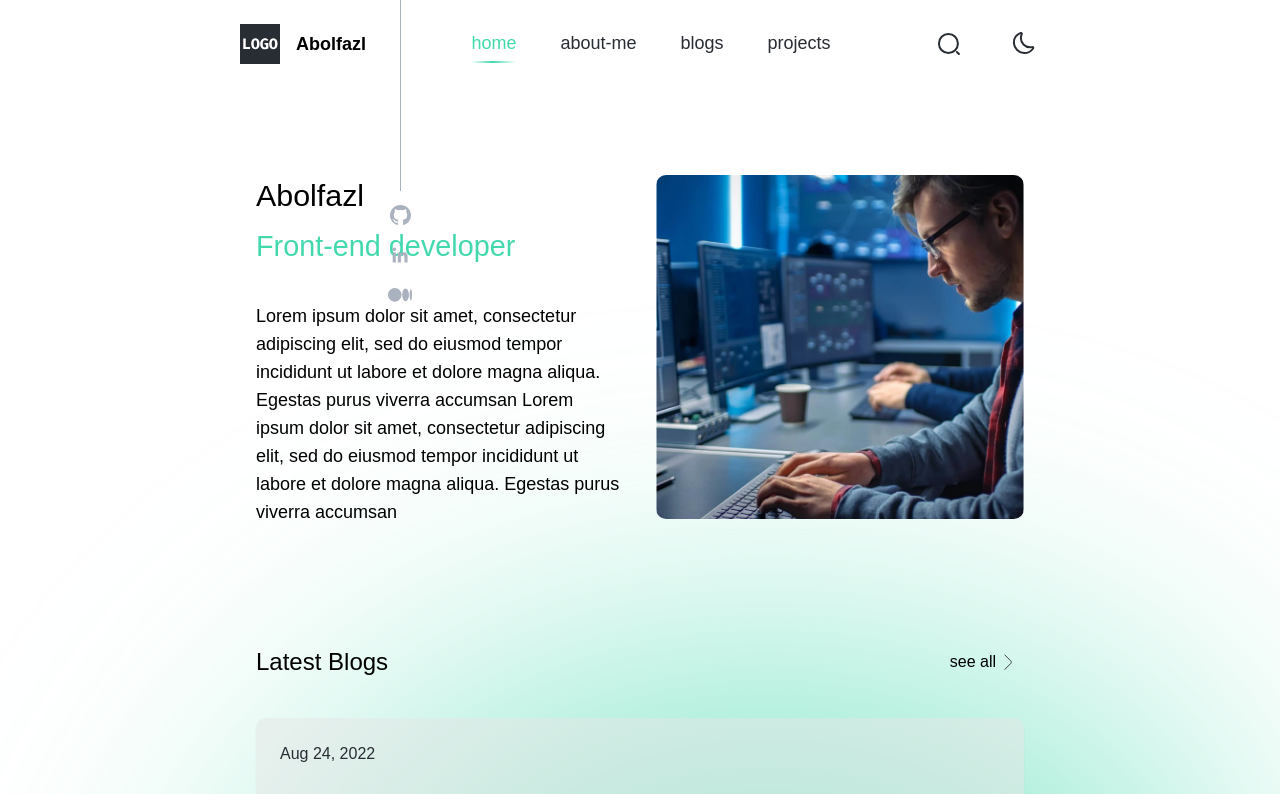
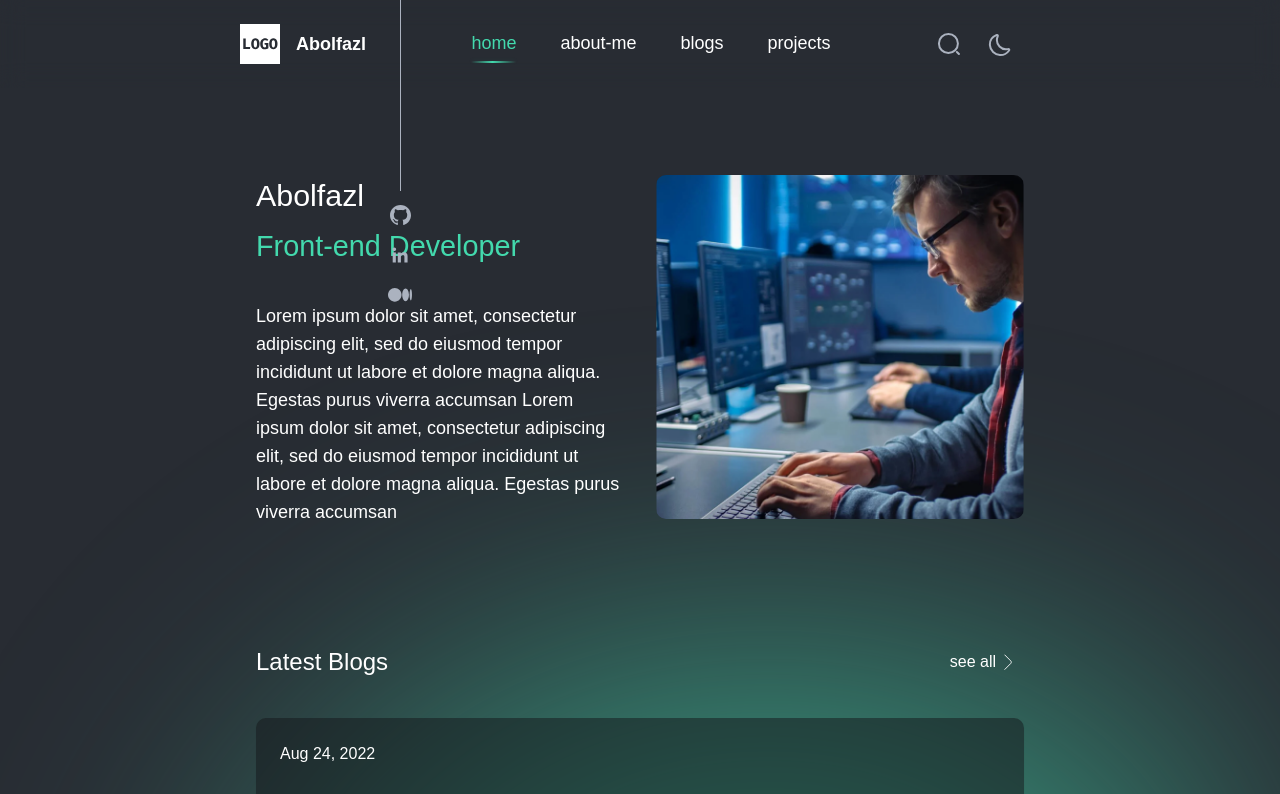
Before and after one commit to abolfazlteam/abolfazl, a Next.js app: page / in a window 1280 px wide. Shown: the top 794 px of the page. Built offline with nearby package versions, Linux system fonts and the light colour scheme; a web font is replaced by a local one.

Commit message:
add theme menu togglers

```diff
--- a/src/app/(home-page)/_components/HomePageHeroSection.tsx
+++ b/src/app/(home-page)/_components/HomePageHeroSection.tsx
@@ -17,7 +17,7 @@ const HomePageHeroSection = () => {
             Abolfazl
           </h1>
           <p className="text-lg leading-8 text-primary md:text-[1.5rem] lg:text-[1.8rem] lg:leading-[3rem]">
-            Front-end developer
+            Front-end Developer
           </p>
         </header>
 
--- a/src/app/(projects)/_components/ProjectCard.tsx
+++ b/src/app/(projects)/_components/ProjectCard.tsx
@@ -3,7 +3,7 @@ import Tag from "./Tag";
 
 const ProjectCard = () => {
   return (
-    <article className="group relative h-[250px] w-[250px] cursor-pointer overflow-hidden rounded-10">
+    <article className="group relative h-[240px] w-[240px] cursor-pointer overflow-hidden rounded-10">
       <Image
         src={"/images/sample-project-img.png"}
         fill
--- a/src/app/(projects)/_components/ProjectsList.tsx
+++ b/src/app/(projects)/_components/ProjectsList.tsx
@@ -2,7 +2,7 @@ import ProjectCard from "./ProjectCard";
 
 const ProjectsList = () => {
   return (
-    <div className="flex flex-wrap items-center gap-6">
+    <div className="flex flex-wrap items-center justify-center gap-6">
       <ProjectCard />
       <ProjectCard />
       <ProjectCard />
--- a/src/app/layout.tsx
+++ b/src/app/layout.tsx
@@ -21,7 +21,7 @@ export default function RootLayout({
   return (
     <html lang="en">
       <body className={`${alexandria.className} ellipse bg-bgColor`}>
-        <ThemeProvider attribute="class" enableSystem defaultTheme="light">
+        <ThemeProvider attribute="class" enableSystem defaultTheme="dark">
           <NextTopLoader
             color="#43D9AD"
             initialPosition={0.08}
--- /dev/null
+++ b/src/components/ThemeItemButton.tsx
@@ -0,0 +1,19 @@
+interface ILightThemeButtonProps {
+  children: string;
+  onClick: () => void;
+}
+
+const LightThemeButton: React.FC<ILightThemeButtonProps> = ({
+  children,
+  onClick,
+}) => {
+  return (
+    <button className="text-start" onClick={onClick}>
+      <li className="px-4 py-2 text-sm capitalize text-text-secondary transition-all duration-150 ease-in hover:bg-primary hover:text-white">
+        {children}
+      </li>
+    </button>
+  );
+};
+
+export default LightThemeButton;
--- a/src/components/ThemeProvider.tsx
+++ b/src/components/ThemeProvider.tsx
@@ -7,7 +7,11 @@ const ThemeProvider: React.FC<ThemeProviderProps> = ({
   children,
   ...props
 }) => {
-  return <NextThemeProvider {...props}>{children}</NextThemeProvider>;
+  return (
+    <NextThemeProvider themes={["light", "dark"]} {...props}>
+      {children}
+    </NextThemeProvider>
+  );
 };
 
 export default ThemeProvider;
--- a/src/components/ThemeSwitcher.tsx
+++ b/src/components/ThemeSwitcher.tsx
@@ -1,21 +1,24 @@
+/* eslint-disable @typescript-eslint/ban-ts-comment */
 "use client";
 
 import MoonIcon from "@/assets/icons/MoonIcon";
 import SunIcon from "@/assets/icons/SunIcon";
+import useClickOutside from "@/hooks/useClickOutside";
 import { useTheme } from "next-themes";
 import { useEffect, useState } from "react";
+import LightThemeButton from "./ThemeItemButton";
 
 interface IThemeSwitcherProps {}
 
 const ThemeSwitcher: React.FC<IThemeSwitcherProps> = () => {
   const [isMounted, setIsMounted] = useState(false);
-  const { setTheme, resolvedTheme } = useTheme();
+  const { setTheme, resolvedTheme, themes } = useTheme();
+  const [showMenu, setShowMenu] = useState(false);
+  const { ref } = useClickOutside(() => setShowMenu(false));
 
   useEffect(() => {
     setIsMounted(true);
   }, []);
-
-  const isLightThemeActive = resolvedTheme === "light";
 
   if (!isMounted) {
     return (
@@ -23,22 +26,47 @@ const ThemeSwitcher: React.FC<IThemeSwitcherProps> = () => {
     );
   }
 
+  const renderThemeIcon = () => {
+    if (resolvedTheme === "light") {
       return (
-    <div className="relative flex h-8 w-8 cursor-pointer items-center gap-2 overflow-hidden">
         <SunIcon
           viewBox="0 0 24 24"
-        className={`absolute top-1/2 h-6 w-6 -translate-y-1/2 transition-all duration-200 ease-in-out [&_path]:stroke-gray-1 ${
-          isLightThemeActive ? "-left-7" : "left-0"
-        }`}
-        onClick={() => setTheme("light")}
+          className={`absolute -left-7 top-1/2 h-7 w-7 -translate-y-1/2 transition-all duration-200 ease-in-out [&_path]:stroke-text-primary`}
+          onClick={() => setShowMenu(!showMenu)}
         />
+      );
+    }
+    if (resolvedTheme === "dark") {
+      return (
         <MoonIcon
           viewBox="0 0 24 24"
-        className={`absolute top-1/2 h-6 w-6 -translate-y-1/2 transition-all duration-200 ease-in-out [&_path]:stroke-gray-1 ${
-          !isLightThemeActive ? "left-9" : "left-1"
-        }`}
-        onClick={() => setTheme("dark")}
+          className={`absolute -left-5 top-1/2 mt-[2px] h-6 w-6 -translate-y-1/2 transition-all duration-200 ease-in-out [&_path]:stroke-text-primary`}
+          onClick={() => setShowMenu(!showMenu)}
         />
+      );
+    }
+  };
+
+  const handleChangeTheme = (theme: string) => {
+    setTheme(theme);
+    setShowMenu(false);
+  };
+
+  return (
+    <div className="relative flex h-8 w-8 cursor-pointer items-center gap-2">
+      {renderThemeIcon()}
+
+      <ul
+        // @ts-ignore
+        ref={ref}
+        className={`absolute left-0 top-10 flex w-max -translate-x-full flex-col overflow-hidden rounded-10 bg-bgColor shadow-md transition-all duration-200 ease-in-out ${showMenu ? "visible z-40 opacity-100" : "invisible -z-30 scale-0 opacity-0"}`}
+      >
+        {themes.map((theme) => (
+          <LightThemeButton onClick={() => handleChangeTheme(theme)}>
+            {theme === "system" ? "automatic" : theme}
+          </LightThemeButton>
+        ))}
+      </ul>
     </div>
   );
 };
```
Lines whose indentation alone changed are shown as unchanged.
